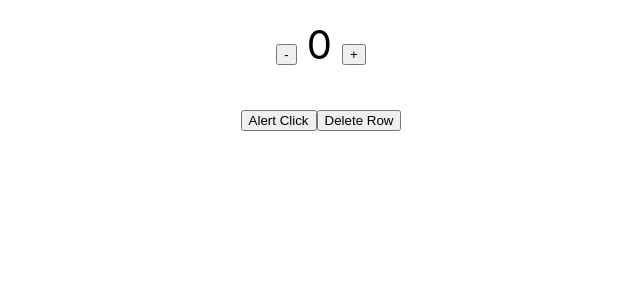
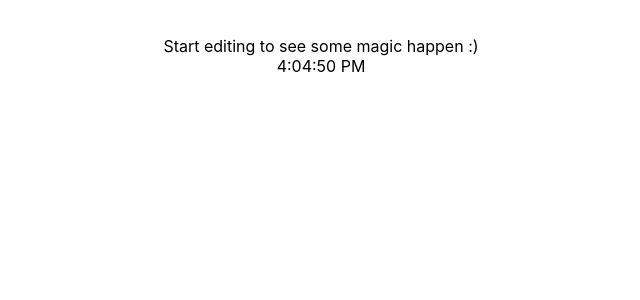
Before and after one commit to akbaruddin/react-apps, a React (Create React App) app: page / in a window 1280 px wide. Shown: the top 300 px of the page, without its empty margins (319-959 px from the left). Built offline with nearby package versions, Linux system fonts and the light colour scheme.

Commit message:
Lesson 06 Life Cycle for Class based Components

```diff
--- a/src/App.js
+++ b/src/App.js
@@ -1,58 +1,45 @@
 import React from 'react';
 import './App.css';
 
-class Counter extends React.Component {
+class LifeCycle extends React.Component {
   constructor() {
     super();
     this.state = {
-      init: 0
+      date: new Date()
     };
-    // This binding is necessary to make `this` work in the callback
-    this.less = this.less.bind(this);
-    this.plus = this.plus.bind(this);
   }
 
-  less() {
-    this.setState((state) => ({
-      init: state.init - 1
-    }))
+  componentDidMount() {
+    console.log('did mount')
+    this.tickID = setInterval(
+      () => this.tick(),
+      1000
+    )
   }
 
-  plus() {
-    this.setState((state) => ({
-      init: state.init + 1
-    }))
+  componentWillMount() {
+    console.log('will mount')
+  }
+
+  componentWillUnmount() {
+    console.log('will unmount')
+    clearInterval(this.tickID);
+  }
+
+  tick() {
+    this.setState({
+      date: new Date()
+    });
   }
 
   render() {
     return (
       <div>
-        <button onClick={this.less} className="button">-</button>
-        <span style={{ fontSize: '40px', padding: '0 10px' }}>{this.state.init}</span>
-        <button onClick={this.plus} className="button">+</button>
-      </div>
-    );
-  }
-}
-
-class HandleApp extends React.Component {
-  handleClick(e) {
-    alert(e.type)
-    console.log(e.currentTarget.innerHTML)
-  }
-
-  handleDelete(args) {
-    console.log(args)
-  }
-
-  render() {
-    return (
-      <div>
-        <button onClick={(e) => this.handleClick(e)}>
-          Alert Click
-        </button>
-        {/* pass an extra parameter to an event handler */}
-        <button onClick={this.handleDelete.bind(this, '5')}>Delete Row</button>
+        <p>
+          Start editing to see some magic happen :)
+          <br />
+          {this.state.date.toLocaleTimeString()}
+        </p>
       </div>
     );
   }
@@ -61,10 +48,7 @@ class HandleApp extends React.Component {
 function App() {
   return (
     <div className="App">
-      <Counter />
-      <br />
-      <br />
-      <HandleApp />
+      <LifeCycle />
     </div>
   );
 }
```
Also changed, not shown: 1 other file (tests, documents, lock files or other folders).
